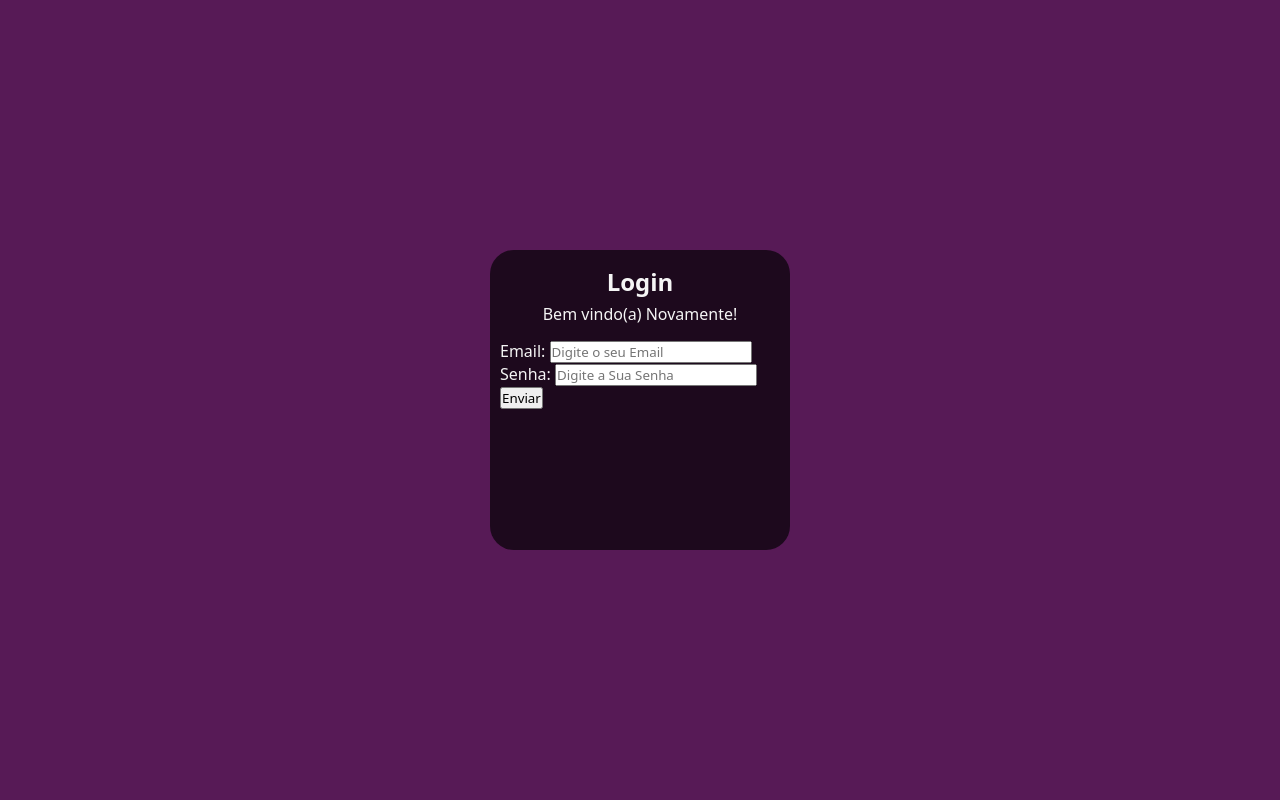
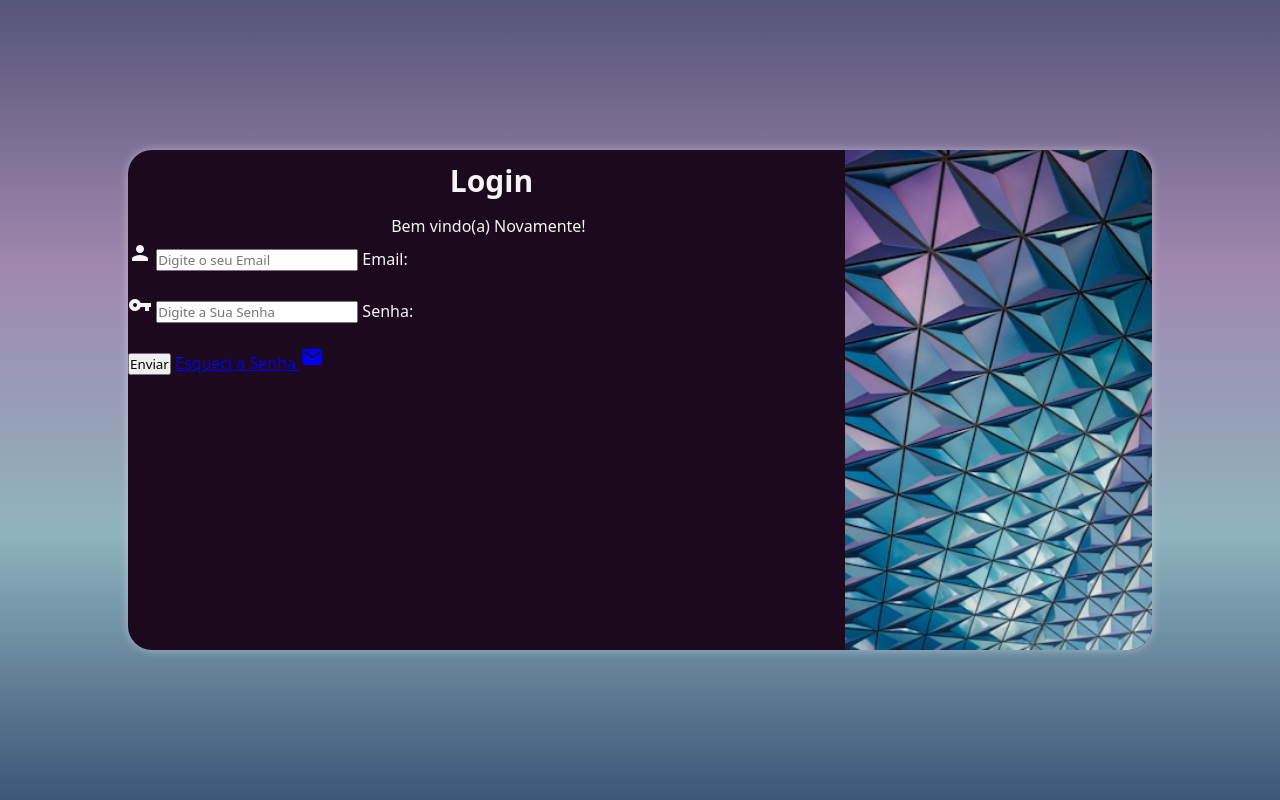
Before and after one commit to Dskzzz/projeto-login, a plain HTML site: page index.html in a window 1280 px wide. Drawn offline with Linux system fonts and the light colour scheme.

Commit message:
FOrmulario, imagens e resposividades prontas

```diff
--- a/estilos/style.css
+++ b/estilos/style.css
@@ -25,27 +25,80 @@ main{
     left: 50%;
     transform: translate(-50%, -50%);
     overflow: hidden;
-    display: block;
 
     background-color: #1d091d;
-    height: 300px;
+    height: 500px;
     width: 300px;
     border-radius: 24px;
     color: whitesmoke;
+    display: block;
+    box-shadow: 0px 0px 10px rgba(255, 255, 255, 0.397);
+
+    transition: width .4s, height .4s;
+    transition-timing-function: ease;
+}
+
+#img{
+    background-image: url(../imagens/ferdinand-stohr-NFs6dRTBgaM-unsplash.jpg);
+    height: 200px;
+    background-position: center;
+    background-size: cover;
+    background-repeat: no-repeat;
+    display: block;
+}
+
+h1{
+    text-align: center;
+    font-size: 30px;
     padding: 10px;
 }
 
-#img{
+p{
+    text-align: center;
+    padding: 4px;
+}
+
+/* Media query para tablet */
+
+@media screen and (min-width: 834px) and (max-width: 1024px) {
+
+    body{
+        background-image: linear-gradient(to top, #3c5677, #8fb3bf, #a087ae, #56557a);
+    }
+
+    #login{
+        width: 70vw;
+        float: left;
+    }
+
+    #img{
+        float: right;
+        width: 40%;
+        height: 100%;
+    }
 
 }
 
 
-h1{
-    text-align: center;
-    padding: 5px;
+/* Media query para COmputador */
+
+
+@media screen and (min-width: 1024px) and (max-width: 1440px) {
+
+    body{
+        background-image: linear-gradient(to top, #3c5677, #8fb3bf, #a087ae, #56557a);
+    }
+
+
+    #login{
+        width: 80vw;
+        float: left;
+    }
+
+    #img{
+        float: right;
+        width: 30%;
+        height: 100%;
+    }
+
 }
-
-p{
-    text-align: center;
-    padding-bottom: 15px;
-}
--- a/index.html
+++ b/index.html
@@ -4,6 +4,7 @@
     <meta charset="UTF-8">
     <meta name="viewport" content="width=device-width, initial-scale=1.0">
     <title>Login</title>
+    <link href="https://fonts.googleapis.com/icon?family=Material+Icons" rel="stylesheet">
     <link rel="stylesheet" href="estilos/style.css">
 </head>
 <body>
@@ -17,19 +18,26 @@
                     <h1>Login</h1>
                     <p>Bem vindo(a) Novamente!</p>
 
-                    <form action="formulario.php" method="post">
+                    <form action="formulario.php" method="post" autocomplete="on">
 
-                        <label for="iemail">Email:</label>
-                        <input type="email" name="iemail" id="iemail" placeholder="Digite o seu Email">
+                        <div class="campo">
+                            <i class="material-icons">person</i>
+                            <input type="email" name="iemail" id="iemail" placeholder="Digite o seu Email" autocomplete="email" required>
+                            <label for="iemail">Email:</label>
+                        </div>
 
                         <br>
 
-                        <label for="isenha">Senha:</label>
-                        <input type="password" name="isenha" id="isenha" placeholder="Digite a Sua Senha" minlength="9" maxlength="12">
+                        <div class="campo">
+                            <i class="material-icons">vpn_key</i>
+                            <input type="password" name="isenha" id="isenha" placeholder="Digite a Sua Senha" minlength="9" maxlength="12" autocomplete="current-password" required>
+                            <label for="isenha">Senha:</label>
+                        </div>
 
                         <br>
 
-                        <input type="submit" value="Enviar" class="enviar">
+                        <input type="submit" value="Enviar" class="Logar">
+                        <a href="esqueci.html">Esqueci a Senha <i class="material-icons">mail</i></a>
                     </form>
             </div>
         </section>
```
Also changed, not shown: imagens/ferdinand-stohr-NFs6dRTBgaM-unsplash.jpg (added).
